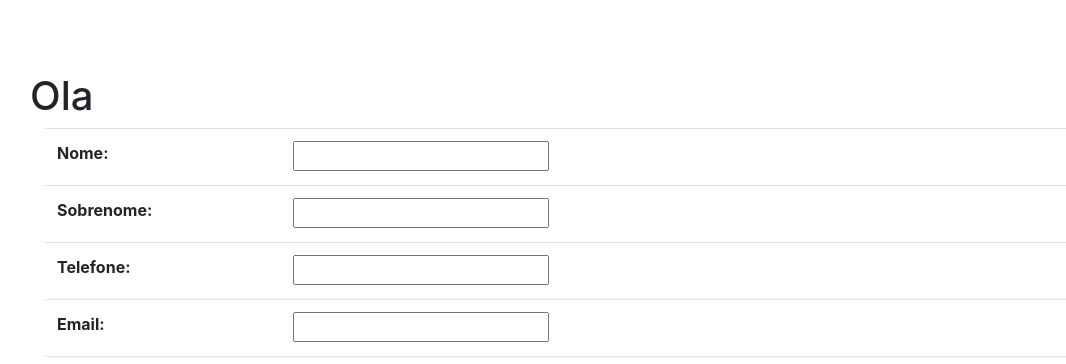
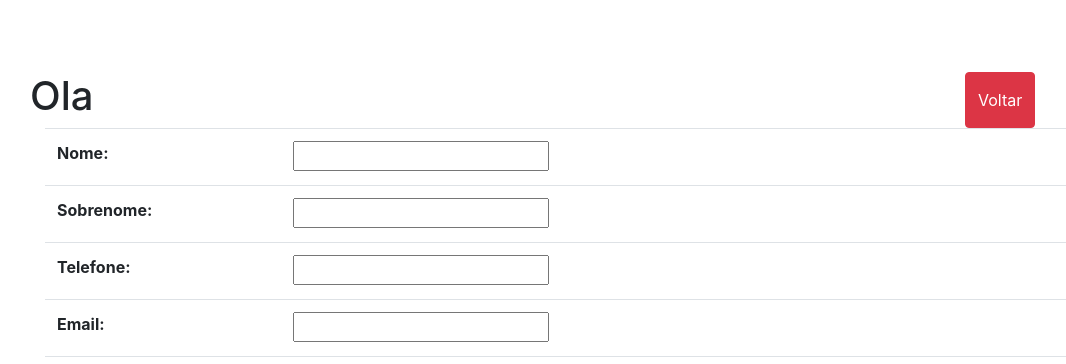
Before and after one commit to Vinicius02612/projeto_agenda, a Django app: page /accounts/dashboard/ in a window 1280 px wide. Shown: the part 56-420 px from the top of the page, without its empty margins (55-1121 px from the left). Run offline with Django 4.2, Linux system fonts and the light colour scheme; a user stored in the database is signed in; data comes from the database, SQL or seed files in the repository; some libraries are stand-ins or nearby versions.

Commit message:
Finalizando funcionalidades

```diff
--- a/accounts/templates/accounts/dashboard.html
+++ b/accounts/templates/accounts/dashboard.html
@@ -10,7 +10,14 @@
   {% endfor %}
 {% endif %}
 
-<h1>Ola {{user.first_name}} {{user.last_name}} </h1>
+<div class="row">
+    <h1 class="col-10">Ola {{user.first_name}} {{user.last_name}} </h1>
+
+    {% if   user.is_authenticated %}
+    <button class="btn btn-danger"><a style="text-decoration: none; color: white;" href="{% url 'index'%}">Voltar</a></button>
+    {% endif %}
+
+</div>
 
 <div class="container">
     <form action="{% url 'dashboard'%}" method="POST" enctype="multipart/form-data">
--- a/templates/base.html
+++ b/templates/base.html
@@ -38,15 +38,17 @@
   <!-- Page Content -->
   <div class="container">
     <div class="row">
-      <div class="col-lg-12">
+      <div class="col-12">
         <br><br><br>
         <!--
           Verifico se  estou na pagina de accounts, se tiver na pagina de accounts ele não deve mostrar o formulario de pesquisa
           se não estiver ele mostra o campo de pequisa.
         -->
+
         {% if 'accounts' not in request.path %}
-          <form action="{% url 'busca' %}" method="get">
-            <div class="form-group row">
+
+          <form action="{% url 'busca' %}" method="get" >
+            <div class="form-group row ">
               <div class="col-12">
                 <input class="form-control" type="search" name="termo" value="{{ request.GET.busca}}" id="search-input" placeholder="Digite sua pesquisa">
 
@@ -58,10 +60,14 @@
                   {% endfor %}
                 {% endif %}
               </div>
+
             </div>
           </form>
+          <br> <br>
+          {% if   user.is_authenticated %}
+          <button class=" btn btn-success col-3"><a style="text-decoration: none; color: white;" href="{% url 'dashboard'%}">Cadastrar novo contato</a></button>
+          {% endif %}
         {% endif%}
-
 
         {%block conteudo%}{%endblock%}
       </div>
```
Also changed, not shown: Readme.md (added), contatos/templates/contatos/ver_contato.html (line endings or trailing spaces).
